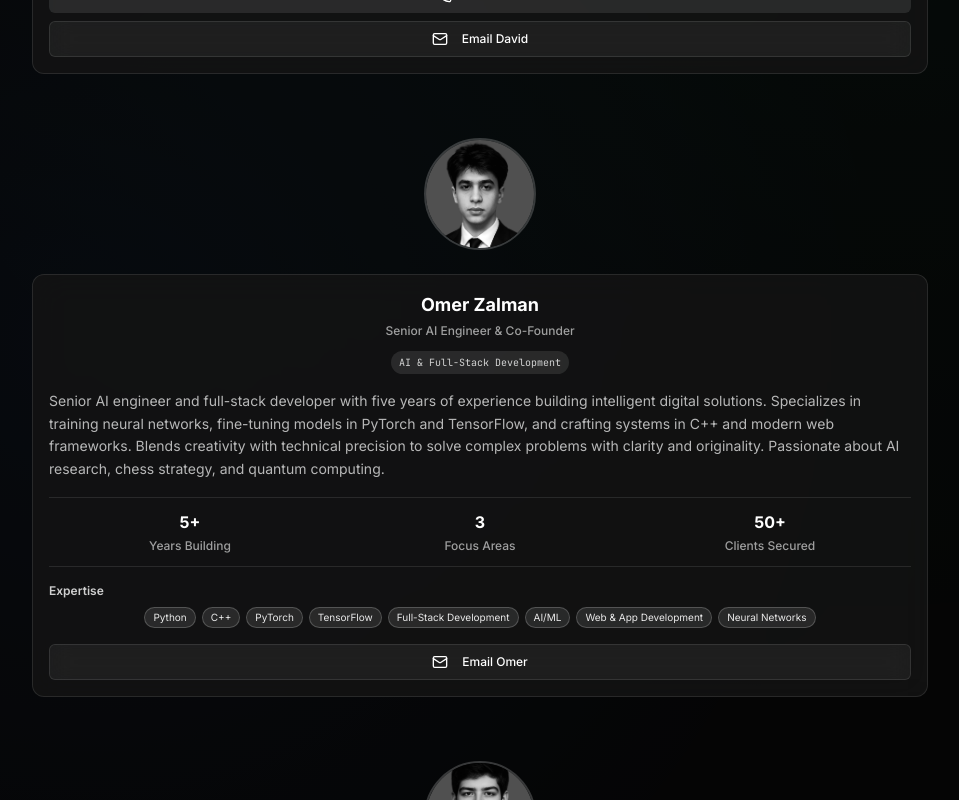
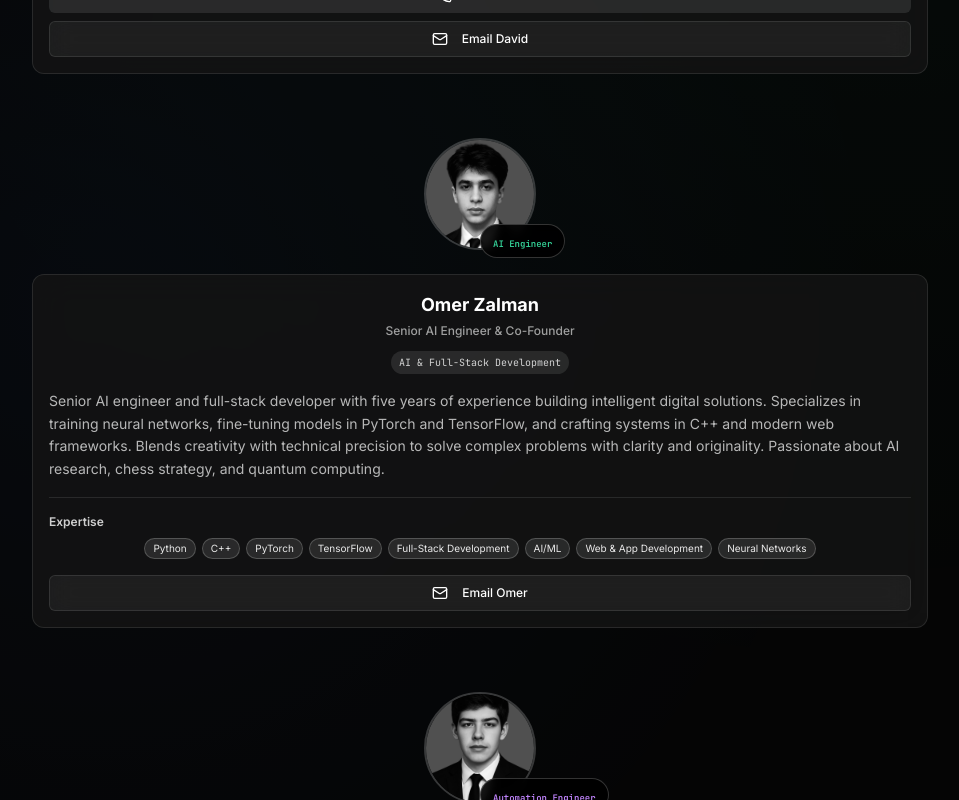
Before and after one commit to DaveBum/Baumify.com, a React (Vite) app: page /about in a window 1280 px wide. Shown: the part 3080-3880 px from the top of the page, without its empty margins (160-1119 px from the left). Built offline with nearby package versions, Linux system fonts and the light colour scheme.

Commit message:
Remove Omer's stats section and add role badges below profile pictures

```diff
--- a/src/components/TeamSection.tsx
+++ b/src/components/TeamSection.tsx
@@ -79,11 +79,7 @@ const TeamSection = () => {
       contact: {
         email: "chunklingo@gmail.com"
       },
-      stats: [
-        { label: "Years Building", value: "5+" },
-        { label: "Focus Areas", value: "3" },
-        { label: "Clients Secured", value: "50+" }
-      ],
+      stats: [],
       accent: "text-emerald-400",
       gradientFrom: "from-emerald-500/20",
       gradientTo: "to-teal-500/20"
@@ -205,7 +201,7 @@ const TeamSection = () => {
               <div className="flex flex-col items-center gap-6">
                 {/* Profile Image */}
                 <motion.div
-                  className="flex-shrink-0"
+                  className="flex-shrink-0 relative"
                   whileHover={{ scale: 1.05 }}
                   transition={{ duration: 0.3 }}
                 >
@@ -217,6 +213,19 @@ const TeamSection = () => {
                         member.name === "David Baum" ? "object-[50%_5%]" : "object-[center_10%]"
                       }`}
                     />
+                    {/* Role Badge */}
+                    <motion.div
+                      className="absolute -bottom-2 left-1/2 transform -translate-x-1/2 bg-black/90 backdrop-blur-sm border border-white/20 rounded-full px-3 py-1 whitespace-nowrap"
+                      initial={{ opacity: 0, y: 10 }}
+                      animate={{ opacity: 1, y: 0 }}
+                      transition={{ delay: 0.3 }}
+                    >
+                      <span className={`text-[9px] font-mono font-semibold ${member.accent}`}>
+                        {member.name === "David Baum" ? "System Architect" :
+                         member.name === "Omer Zalman" ? "AI Engineer" :
+                         "Automation Engineer"}
+                      </span>
+                    </motion.div>
                   </div>
                 </motion.div>
 
```
